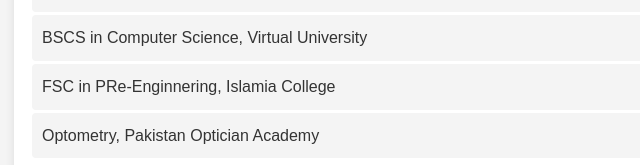
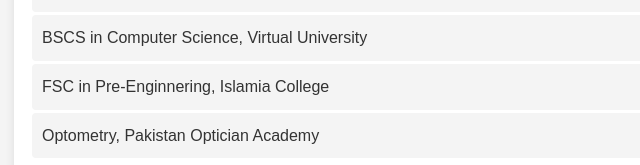
Before and after one commit to faizanalee007/HACKATHONE, a plain HTML site: page Interactive-resume-builder/01-02 Milestone/index.html in a window 1280 px wide. Shown: the part 740-905 px from the top of the page, 208-848 px from the left. Drawn offline with Linux system fonts and the light colour scheme.

Commit message:
update info

```diff
--- a/Interactive-resume-builder/01-02 Milestone/index.html
+++ b/Interactive-resume-builder/01-02 Milestone/index.html
@@ -33,7 +33,7 @@
             <ul id="educationList">
                 <li>Currently enorlled in GIAIC initiative (2nd Quarter), Governor House</li>
                 <li>BSCS in Computer Science, Virtual University</li>
-                <li>FSC in PRe-Enginnering, Islamia College</li>
+                <li>FSC in Pre-Enginnering, Islamia College</li>
                 <li>Optometry, Pakistan Optician Academy</li>
 
             </ul>
```
